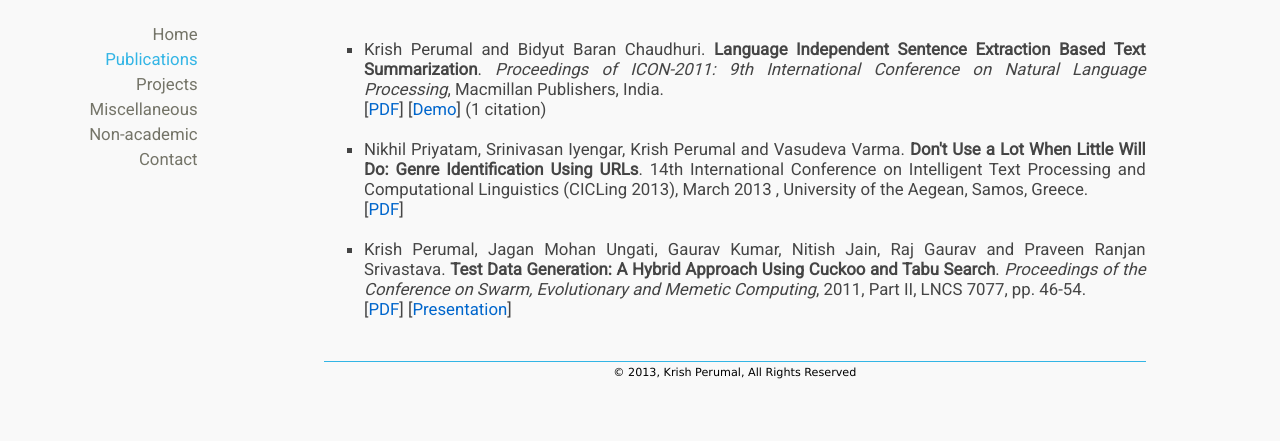
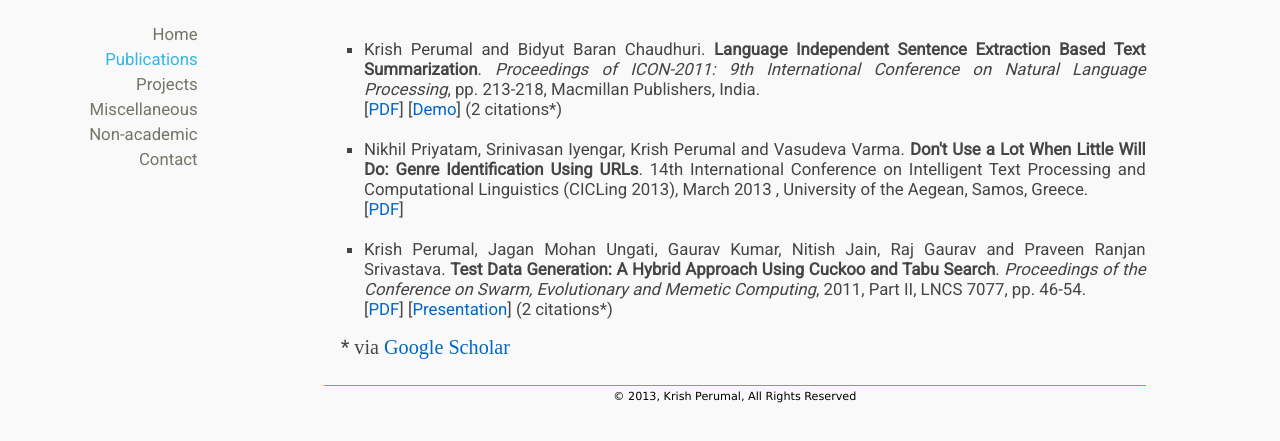
Before and after one commit to krishperumal/krishperumal.com, a plain HTML site: page publications.html in a window 1280 px wide. Shown: the part 103-544 px from the top of the page. Drawn offline with Linux system fonts and the light colour scheme.

Commit message:
major changes

```diff
--- a/publications.html
+++ b/publications.html
@@ -1,41 +1,32 @@
-<!DOCTYPE html>
-<html>
+<!DOCTYPE html PUBLIC "-//W3C//DTD XHTML 1.0 Transitional//EN" "http://www.w3.org/TR/xhtml1/DTD/xhtml1-transitional.dtd">
+<html xmlns="http://www.w3.org/1999/xhtml">
 <head>
 <title>Krish Perumal</title>
-	<link href='http://fonts.googleapis.com/css?family=Roboto' rel='stylesheet' type='text/css'/>
-	<link href='http://fonts.googleapis.com/css?family=Ubuntu' rel='stylesheet' type='text/css'/>
-	<link rel="stylesheet" type="text/css" href="mystyle.css"/>
+<link href="http://fonts.googleapis.com/css?family=Roboto" rel="stylesheet" type="text/css" />
+<link href="http://fonts.googleapis.com/css?family=Ubuntu" rel="stylesheet" type="text/css" />
+<link rel="stylesheet" type="text/css" href="mystyle.css" />
 </head>
 <body>
 <div id="wrapper">
 <div id="header">
-	<h1>Publications</h1>
-	</div>
-
+<h1>Publications</h1></div>
 <div id="main">
-	<div id="left">
-	<a href="index.html">Home</a><br/>
-	<a href="publications.html" class="selected">Publications</a><br/>
-	<a href="projects.html">Projects</a><br/>
-	<a href="miscellaneous.html">Miscellaneous</a><br/>
-	<a href="non_academic.html">Non-academic</a><br/>
-	<a href="contact.html">Contact</a>
-	</div>
-
+<div id="left"><a href="index.html">Home</a><br />
+<a href="publications.html" class="selected">Publications</a><br />
+<a href="projects.html">Projects</a><br />
+<a href="miscellaneous.html">Miscellaneous</a><br />
+<a href="non_academic.html">Non-academic</a><br />
+<a href="contact.html">Contact</a></div>
 <div id="right">
-	<p>
 <ul>
-	<li>Krish Perumal and Bidyut Baran Chaudhuri. <a style="font-weight:bold">Language Independent Sentence Extraction Based Text Summarization</a>. <a style="font-style:italic">Proceedings of ICON-2011: 9th International Conference on Natural Language Processing</a>, Macmillan Publishers, India.<br/>[<a href="http://bit.ly/krish_icon_2011">PDF</a>] [<a href="http://lightweightsummarizer.appspot.com">Demo</a>] <a style="font:italic">(1 citation)</a></li><br/>
-	<li>Nikhil Priyatam, Srinivasan Iyengar, Krish Perumal and Vasudeva Varma. <a style="font-weight:bold">Don't Use a Lot When Little Will Do: Genre Identification Using URLs</a>. <a style=font-style:italic">14th International Conference on Intelligent Text Processing and Computational Linguistics (CICLing 2013)</a>, March 2013 , University of the Aegean, Samos, Greece.<br/>[<a href="http://web2py.iiit.ac.in/research_centres/publications/download/inproceedings.pdf.a8eeb425d1a5e81e.4349434c494e47323031332d76332e706466.pdf">PDF</a>]</li><br/>
-	<li>Krish Perumal, Jagan Mohan Ungati, Gaurav Kumar, Nitish Jain, Raj Gaurav and Praveen Ranjan Srivastava. <a style="font-weight:bold">Test Data Generation: A Hybrid Approach Using Cuckoo and Tabu Search</a>. <a style="font-style:italic">Proceedings of the Conference on Swarm, Evolutionary and Memetic Computing</a>, 2011, Part II, LNCS 7077, pp. 46&#45;54. <br/>[<a href="http://link.springer.com/chapter/10.1007/978-3-642-27242-4_6">PDF</a>] [<a href="SEMCCO&#32;Presentation.pdf">Presentation</a>]
-	</ul>
-	</p>
-	</div>
-	</div>
-
+<li>Krish Perumal and Bidyut Baran Chaudhuri. <a style="font-weight: bold">Language Independent Sentence Extraction Based Text Summarization</a>. <a style="font-style: italic">Proceedings of ICON-2011: 9th International Conference on Natural Language Processing</a>, pp. 213-218, Macmillan Publishers, India.<br />
+[<a href="http://bit.ly/krish_icon_2011">PDF</a>] [<a href="http://lightweightsummarizer.appspot.com">Demo</a>] <a style="font: italic">(2 citations*)</a></li><br />
+<li>Nikhil Priyatam, Srinivasan Iyengar, Krish Perumal and Vasudeva Varma. <a style="font-weight: bold">Don't Use a Lot When Little Will Do: Genre Identification Using URLs</a>. <a style="&quot;font-style:italic&quot;">14th International Conference on Intelligent Text Processing and Computational Linguistics (CICLing 2013)</a>, March 2013 , University of the Aegean, Samos, Greece.<br />
+[<a href="http://web2py.iiit.ac.in/research_centres/publications/download/inproceedings.pdf.a8eeb425d1a5e81e.4349434c494e47323031332d76332e706466.pdf">PDF</a>]</li><br />
+<li>Krish Perumal, Jagan Mohan Ungati, Gaurav Kumar, Nitish Jain, Raj Gaurav and Praveen Ranjan Srivastava. <a style="font-weight: bold">Test Data Generation: A Hybrid Approach Using Cuckoo and Tabu Search</a>. <a style="font-style: italic">Proceedings of the Conference on Swarm, Evolutionary and Memetic Computing</a>, 2011, Part II, LNCS 7077, pp. 46-54.<br />
+[<a href="http://link.springer.com/chapter/10.1007/978-3-642-27242-4_6">PDF</a>] [<a href="SEMCCO&#32;Presentation.pdf">Presentation</a>] (2 citations*)</li></ul>
+<div>&nbsp; &nbsp;&nbsp;<span style="font-size: 1.2em">* <font face="wp_bogus_font">via <a title="" href="http://scholar.google.com/citations?user=MnuehZcAAAAJ&amp;hl=en">Google Scholar</a></font><font size="1"></font></span></div></div></div>
 <div id="footer">
-	&copy; 2013, Krish Perumal, All Rights Reserved
-	</div>
-</div>
+	&copy; 2013, Krish Perumal, All Rights Reserved</div></div>
 </body>
 </html>
```
Also changed, not shown: 1 other file. Lines whose indentation alone changed are shown as unchanged.
